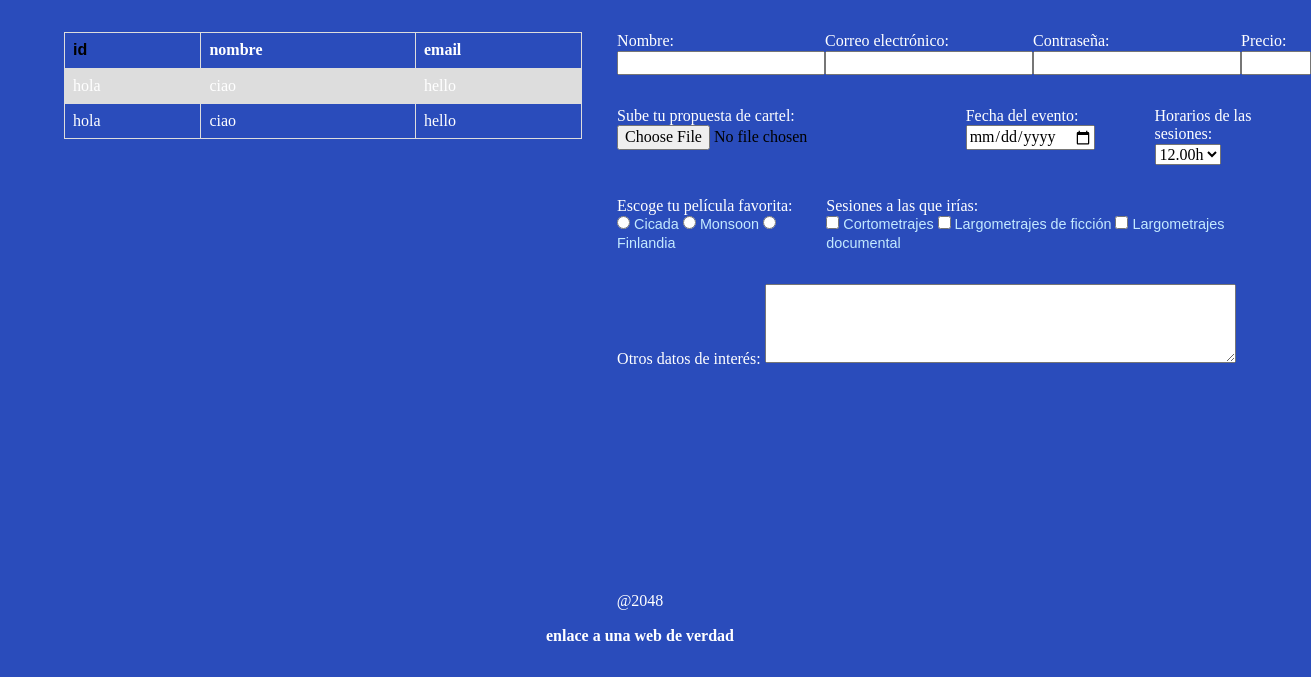
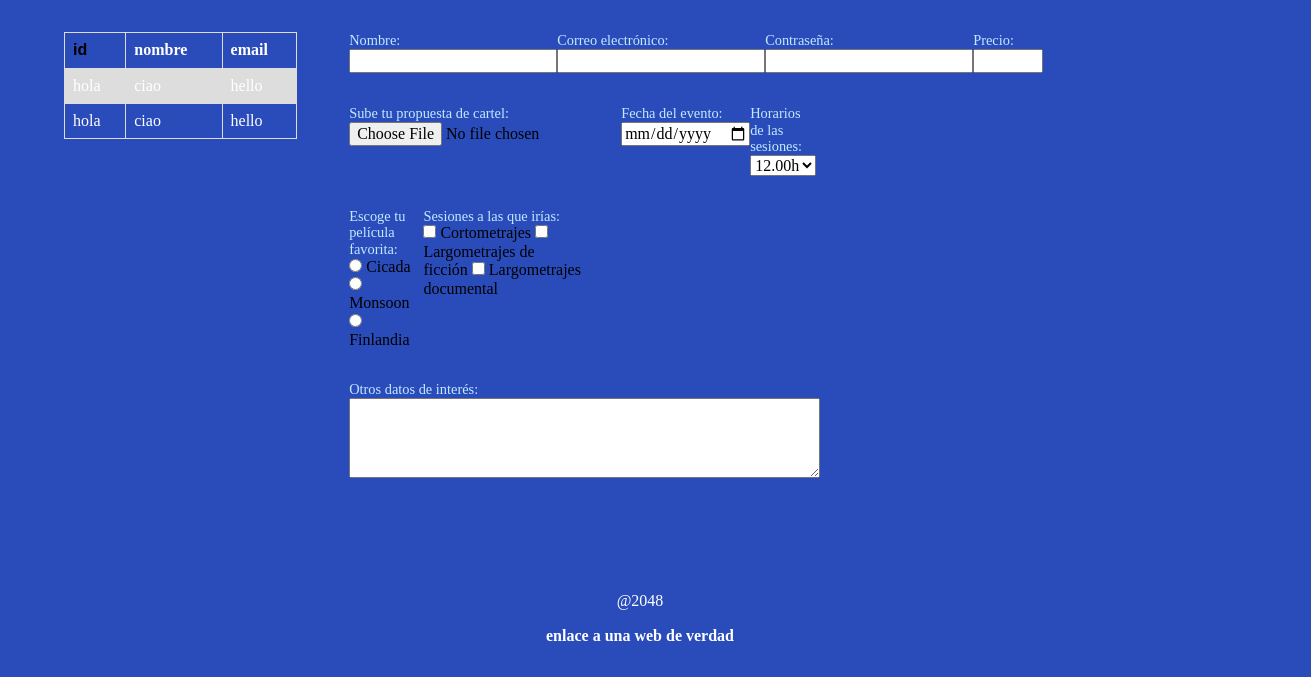
Before and after one commit to LauraEsteva/elementosbasicos, a plain HTML site: page index.html in a window 1280 px wide. Shown: the part 155-832 px from the top of the page, 1311 px wide, since content can reach past the window. Drawn offline with Linux system fonts and the light colour scheme; a script that the page names is missing.

Commit message:
Cambios formulario acabar

```diff
--- a/index.html
+++ b/index.html
@@ -92,62 +92,68 @@
                         </tr>
                     </table>
                 </div>
-                <div class="formulario">
+                <div class="crud__form">
                     <!--empieza 4 columnas-->
-                    <div class="four-columns">
-                        <div class="name">
-                            <div class="name-tittle">
+                    <div class="crud__form-four-columns">
+                        <div class="crud__form-element">
+                            <div class="crud__form-label">
                                 <label for="name">Nombre:</label>
                             </div>
-                            <div class="name-text">
+                            <div class="crud__form-input">
                                 <input type="text" name="name">
                             </div>
                         </div>
-                        <div class="email">
-                            <div class="email-tittle">
+                        <div class="crud__form-element">
+                            <div class="crud__form-label">
                                 <label for="email">Correo electrónico:</label>
                             </div>
-                            <div class="email-text">
+                            <div class="crud__form-input">
                                 <input type="email" name="email">
                             </div>
                         </div>
-                        <div class="password">
-                            <div class="password-tittle">
+                        <div class="crud__form-element">
+                            <div class="crud__form-label">
                                 <label for="pwd">Contraseña:</label>
                             </div>
-                            <div class="password-text">
+                            <div class="crud__form-input">
                                 <input type="password" name="password">
                             </div>
                         </div>
-                        <div class="number">
-                            <div class="number-tittle">
+                        <div class="crud__form-element">
+                            <div class="crud__form-label">
                                 <label for="precio">Precio:</label>
                             </div>
-                            <div class="number-text">
+                            <div class="crud__form-input">
                                 <input type="number" name="numero" min="10" max="250">
                             </div>
                         </div>
                     </div>
                     <!--acaba 4 columnas-->
                     <!--empieza 3 columnas-->
-                    <div class="three-columns">
-                        <div class="input-archivo">
-                            <div class="input-archivo-text">
+                    <div class="crud__form-three-columns">
+                        <div class="crud__form-element">
+                            <div class="crud__form-label">
                                 <label for="archivo">Sube tu propuesta de cartel:</label>
+                            </div>
+                            <div class="crud__form-input">
                                 <input type="file" name="archivo">
                             </div>
                         </div>
 
-                        <div class="date">
-                            <label for="fecha">Fecha del evento:</label>
-                            <input type="date" name="fecha">
+                        <div class="crud__form-element">
+                            <div class="crud__form-label">
+                                <label for="fecha">Fecha del evento:</label>
+                            </div>
+                            <div clas="crud__form-input">
+                                <input type="date" name="fecha">
+                            </div>
                         </div>
 
-                        <div class="select">
-                            <div class="select-tittle">
+                        <div class="crud__form-element">
+                            <div class="crud__form-label">
                                 <label for="horarios">Horarios de las sesiones:</label>
                             </div>
-                            <div class="select-text">
+                            <div class="crud__form-input">
                                 <select name="horarios">
                                     <option value="doce">12.00h</option>
                                     <option value="cinco">17.00h</option>
@@ -159,12 +165,12 @@
                     </div>
                     <!--acaba 3 columnas-->
                     <!--empieza 2 columnas-->
-                    <div class="two-columns">
-                        <div class="input-radio">
-                            <div class="input-radio-tittle">
-                                <p>Escoge tu película favorita:</p>
+                    <div class="crud__form-two-columns">
+                        <div class="crud__form-element">
+                            <div class="crud__form-label">
+                                <label>Escoge tu película favorita:</label>
                             </div>
-                            <div class="input-radio-text">
+                            <div class="crud__form-input">
                                 <input type="radio" name="fav_film" value="Cicada">
                                 <label for="cicada">Cicada</label>
 
@@ -176,11 +182,11 @@
 
                             </div>
                         </div>
-                        <div class="checkbox">
-                            <div class="checkbox-tittle">
-                                <p>Sesiones a las que irías:</p>
+                        <div class="crud__form-element">
+                            <div class="crud__form-label">
+                                <label>Sesiones a las que irías:</label>
                             </div>
-                            <div class="checkbox-text">
+                            <div class="crud__form-input">
                                 <input type="checkbox" name="cortometrajes" value="cortometrajes">
                                 <label for="cortometrajes">Cortometrajes</label>
 
@@ -195,10 +201,15 @@
 
                     <!--acaba 2 columnas-->
                     <!--empieza 1 columna-->
-                    <div class="one-column">
-                        <div class="textarea-text">
-                            <label for="observaciones">Otros datos de interés:</label>
-                            <textarea name="observaciones" rows="4" cols="50"></textarea>
+                    <div class="crud__form-one-column">
+                        <div class="crud__form-element">
+                            <div class= "crud__form-label">
+                                <label for="observaciones">Otros datos de interés:</label>
+                            </div>
+                            <div class="crud__form-input">
+                                <textarea name="observaciones" rows="4" cols="50"></textarea>
+                            </div>
+
                         </div>
                     </div>
                     <!--acaba 1 columna-->
--- a/style/main.css
+++ b/style/main.css
@@ -39,7 +39,7 @@ footer{
 ======Typography======
 ======================*/
 
-h1, h2, h3, h4, h5, h6, a, p, label{
+h1, h2, h3, h4, h5, h6, a, p {
     color: hsl(0, 0%, 100%);
 }
 
@@ -173,7 +173,7 @@ background-color: #dddddd;
 .crud{
     display: flex;
     justify-content: space-between;
-    width: 100%;
+    max-width: 45%;
 }
 
 .crud__table, .crud__form{
@@ -181,47 +181,41 @@ background-color: #dddddd;
     max-width: 45%;
 }
 
-.crud__form label{
+.crud__form element{
     min-width: 45%;
     max-width: 45%;
+    font-size: 2em;
+    color:rgb(255, 255, 255);
 }
 
-.four-columns{
+.crud__form-four-columns{
     display:flex;
     justify-content: space-between;
-    padding-left: 5%;
     padding-bottom: 2em;
 }
 
-.three-columns{
+.crud__form-three-columns{
     display:flex;
     justify-content: space-between;
-    padding-left: 5%;
     padding-bottom: 2em;
 }
 
-.two-columns{
+.crud__form-two-columns{
     display:flex;
     justify-content: space-between;
-    padding-left: 5%;
     padding-bottom: 2em;
 }
 
-.input-radio-text label{
+
+
+.crud__form-label{
     font-family: Arial;
     font-size: 0.9em;
     color:rgb(195, 233, 255)
 }
 
-.checkbox-text label{
-    font-family: Arial;
-    font-size: 0.9em;
-    color:rgb(195, 233, 255)
-}
-
-.one-column{
+.crud__form-one-column{
     display:flex;
-    padding-left: 5%;
     padding-bottom: 2em;
 }
 .footer-element{
```
